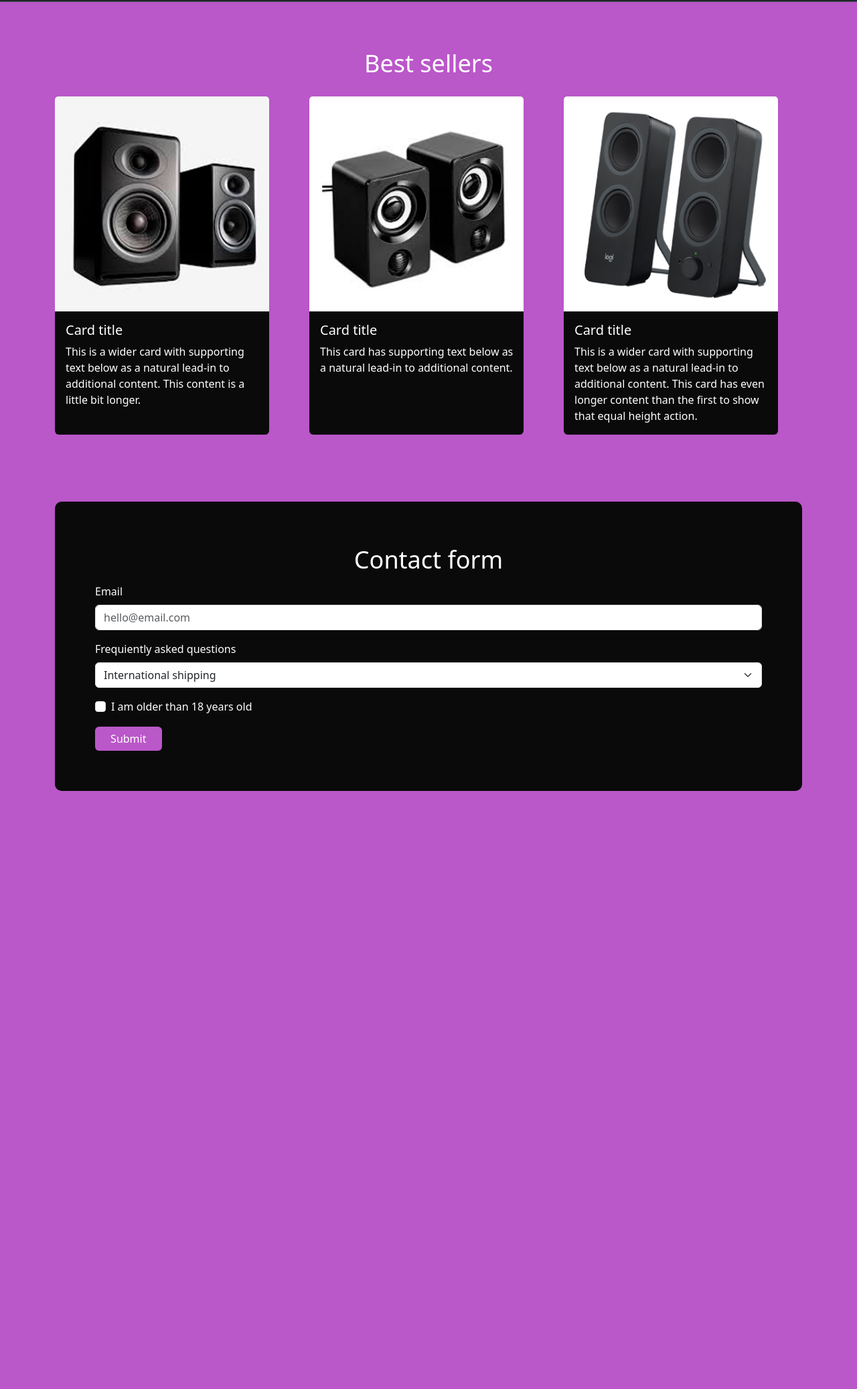
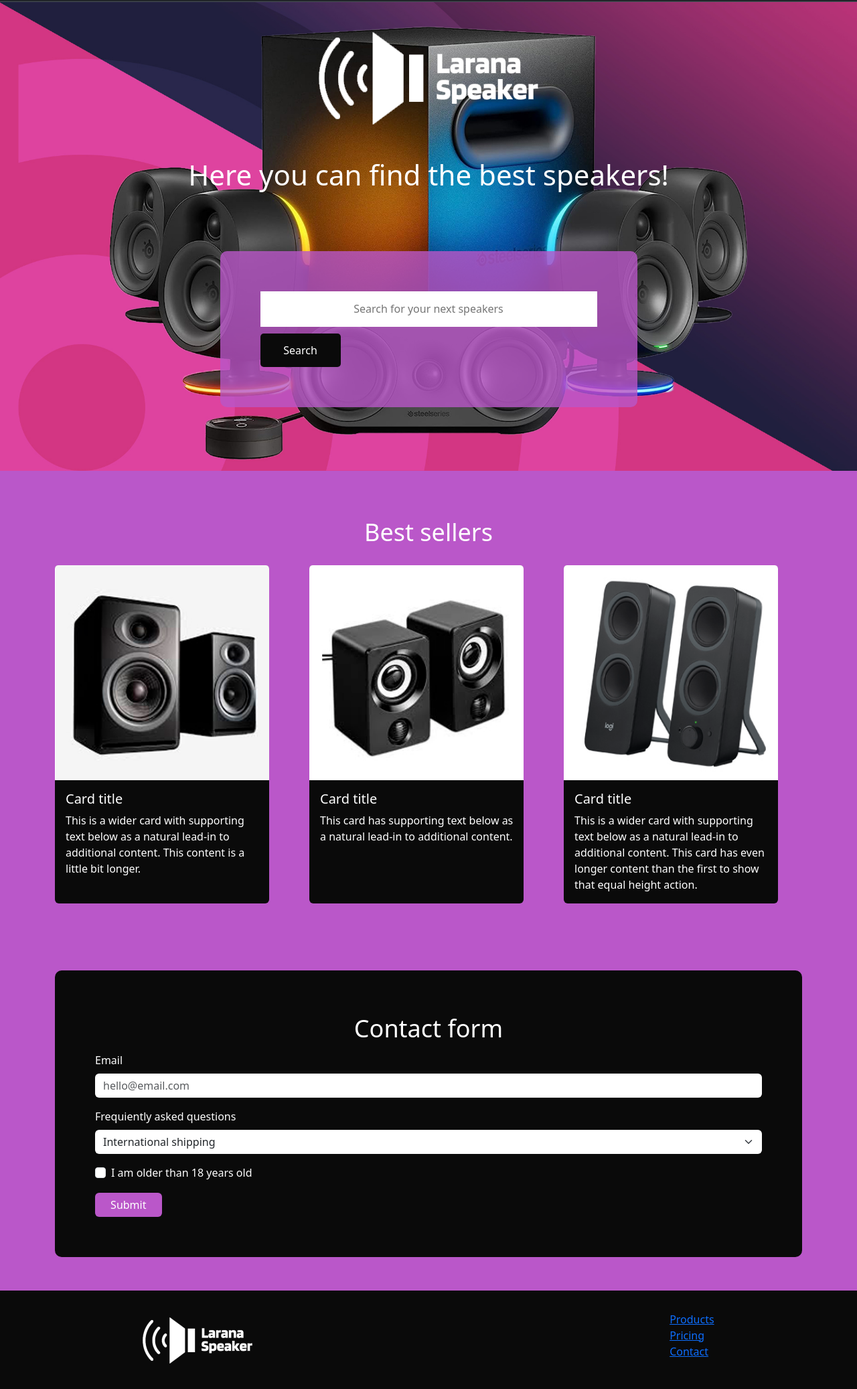
Before and after one commit to LoDeveloper/bootstrap-project, a plain HTML site: page index.html in a window 1280 px wide. Shown: the part 54-2128 px from the top of the page at 67% size. Before the commit the page ends 1235 px from the top, so only its background shows below. Drawn offline with nearby package versions, Linux system fonts and the light colour scheme.

Commit message:
form and hero section css

```diff
--- a/index.html
+++ b/index.html
@@ -5,6 +5,9 @@
     <meta name="viewport" content="width=device-width, initial-scale=1.0">
     <link href="https://cdn.jsdelivr.net/npm/bootstrap@5.3.3/dist/css/bootstrap.min.css" rel="stylesheet" integrity="sha384-QWTKZyjpPEjISv5WaRU9OFeRpok6YctnYmDr5pNlyT2bRjXh0JMhjY6hW+ALEwIH" crossorigin="anonymous">
     <script src="https://cdn.jsdelivr.net/npm/bootstrap@5.3.3/dist/js/bootstrap.bundle.min.js" integrity="sha384-YvpcrYf0tY3lHB60NNkmXc5s9fDVZLESaAA55NDzOxhy9GkcIdslK1eN7N6jIeHz" crossorigin="anonymous"></script>
+    <link rel="preconnect" href="https://fonts.googleapis.com">
+    <link rel="preconnect" href="https://fonts.gstatic.com" crossorigin>
+    <link href="https://fonts.googleapis.com/css2?family=Kanit:ital,wght@0,100;0,200;0,300;0,400;0,500;0,600;0,700;0,800;0,900;1,100;1,200;1,300;1,400;1,500;1,600;1,700;1,800;1,900&display=swap" rel="stylesheet">
     <link rel="stylesheet" type="text/css" href="styles/index.css">
     <title>Bootstrap project</title>
 </head>
@@ -12,7 +15,7 @@
     <header>
       <nav class="navbar bg-dark border-bottom border-body" data-bs-theme="dark">
             <div class="container">
-              <a class="navbar-brand" href="#">Speakers</a>
+              <a class="navbar-brand" href="#">Larana Speakers</a>
               <button class="navbar-toggler" type="button" data-bs-toggle="collapse" data-bs-target="#navbarNav" aria-controls="navbarNav" aria-expanded="false" aria-label="Toggle navigation">
                 <span class="navbar-toggler-icon"></span>
               </button>
@@ -22,7 +25,7 @@
                     <a class="nav-link active" aria-current="page" href="#">Home</a>
                   </li>
                   <li class="nav-item">
-                    <a class="nav-link" href="#">Features</a>
+                    <a class="nav-link" href="#">Products</a>
                   </li>
                   <li class="nav-item">
                     <a class="nav-link" href="#">Pricing</a>
@@ -36,7 +39,12 @@
     <main>
 
         <section class="hero-section">
-
+          <img src="/images/logo.png" alt="logo speakers">
+          <h1>Here you can find the best speakers!</h1>
+          <form action="text">
+              <input type="text" placeholder="Search for your next speakers" class="input-field" required>
+              <button>Search</button>
+          </form>
 
         </section>
 
@@ -87,8 +95,8 @@
                     <input type="text" id="email" class="form-control" placeholder="hello@email.com" required>
                   </div>
                   <div class="mb-3">
-                    <label for="disabledSelect" class="form-label">Frequiently asked questions</label>
-                    <select id="disabledSelect" class="form-select">
+                    <label for="questions" class="form-label">Frequiently asked questions</label>
+                    <select id="questions" class="form-select">
                       <option>International shipping</option>
                       <option>Different color options</option>
                       <option>Outdoor functionality</option>
@@ -111,6 +119,16 @@
     </main>
 
     <footer>
+        <div class="logo">
+            <img src="/images/logo.png" alt="loco speakers">
+        </div>
+        <div>
+            <ul class="footer-links">
+                <li><a href="#producst">Products</a></li>
+                <li><a href="#pricing">Pricing</a></li>
+                <li><a href="#contact">Contact</a></li>
+            </ul>
+        </div>
 
     </footer>
     <script src="https://cdn.jsdelivr.net/npm/@popperjs/core@2.11.8/dist/umd/popper.min.js" integrity="sha384-I7E8VVD/ismYTF4hNIPjVp/Zjvgyol6VFvRkX/vR+Vc4jQkC+hVqc2pM8ODewa9r" crossorigin="anonymous"></script>
--- a/styles/index.css
+++ b/styles/index.css
@@ -7,6 +7,63 @@
 body {
     height: 100vh;
     background-color:#ba57c9;
+}
+
+
+/*Hero section*/
+
+.hero-section {
+    background-image: url(/images/background.jpg);
+    background-size: cover;
+    display: flex;
+    justify-content: center;
+    align-items: center;
+    flex-direction: column;
+    height: 700px;
+
+    h1 {
+        padding: 50px;
+        font-size: 42px;
+        letter-spacing: 3;
+        color: #fff;
+    }
+
+    form {
+        margin-top: 30px;
+        display: flex;
+        background-color: rgba(186, 87, 201, 0.8);
+
+        .input-field {
+            width: 503px;
+            height: 53px;
+            text-align: center;
+            border: none;
+
+                &:hover{
+                    border: 2px solid #3f9641;
+                }
+        }
+
+        button {
+            width: 153px;
+            background-color: #0a0a0a;
+            color: #fff;
+            float: right;
+            width: 120px;
+            height: 50px;
+            border: none;
+            border-radius: 5px;
+            margin-top: 10px;
+            transition: 0.3s;
+
+
+                &:hover {
+                     background-color: #ba57c9;
+                     border: 1px solid #fff;
+                }
+        }
+    }
+
 }
 
 
@@ -55,6 +112,14 @@ form {
         font-size: 36px;
     }
 
+    .form-control, .form-select {
+        border: none;
+
+        &:hover{
+            border: 2px solid #3f9641;
+        }
+    }
+
     .btn-primary {
         background-color: #ba57c9;
         border: none;
@@ -68,3 +133,28 @@ form {
 
     }
 }
+
+/*Footer*/
+
+footer {
+    background-color: #0a0a0a;
+    display: flex;
+    justify-content: space-around;
+    align-items: center;
+    height: 150px;
+
+    img {
+        width: 50%;
+    }
+
+    .footer-links {
+        display: inline-block;
+        list-style: none;
+        text-decoration: none;'
+
+        li a {
+            list-style: none;
+            text-decoration: none;
+        }
+    }
+}
```
Also changed, not shown: images/background.jpg (added), images/logo.png (added).
